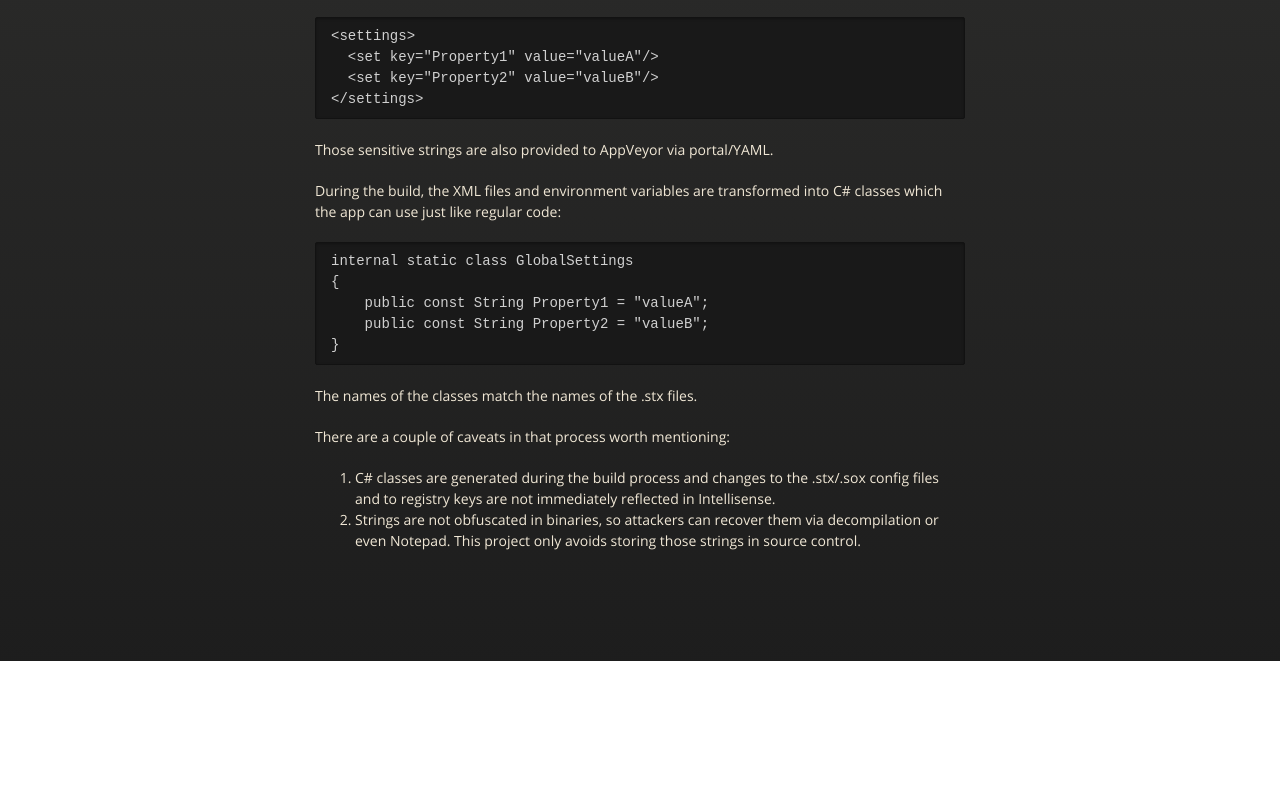
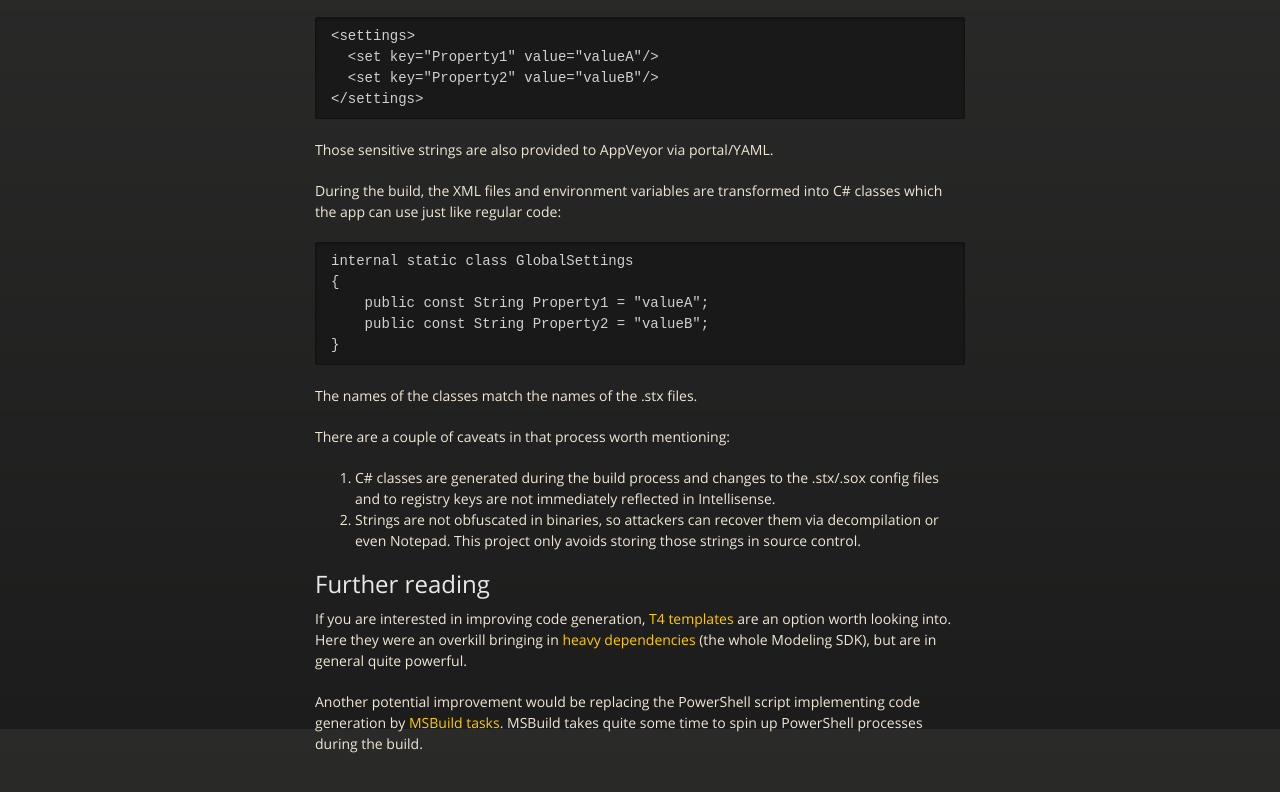
Before and after one commit to mmaitre314/SecureStringCodeGen, a plain HTML site: page index.html in a window 1280 px wide. Shown: the part 2471-3263 px from the top of the page. Before the commit the page ends 3132 px from the top, so only its background shows below. Drawn offline with nearby package versions, Linux system fonts and the light colour scheme.

Commit message:
Create gh-pages branch via GitHub

```diff
--- a/index.html
+++ b/index.html
@@ -131,6 +131,13 @@
 <li>C# classes are generated during the build process and changes to the .stx/.sox config files and to registry keys are not immediately reflected in Intellisense.</li>
 <li>Strings are not obfuscated in binaries, so attackers can recover them via decompilation or even Notepad. This project only avoids storing those strings in source control.</li>
 </ol>
+
+<h2>
+<a id="further-reading" class="anchor" href="#further-reading" aria-hidden="true"><span class="octicon octicon-link"></span></a>Further reading</h2>
+
+<p>If you are interested in improving code generation, <a href="http://www.hanselman.com/blog/T4TextTemplateTransformationToolkitCodeGenerationBestKeptVisualStudioSecret.aspx">T4 templates</a> are an option worth looking into. Here they were an overkill bringing in <a href="http://msdn.microsoft.com/en-us/library/ee847423.aspx">heavy dependencies</a> (the whole Modeling SDK), but are in general quite powerful.</p>
+
+<p>Another potential improvement would be replacing the PowerShell script implementing code generation by <a href="http://www.codeproject.com/Articles/42853/Strongly-typed-AppSettings-with-MSBuild">MSBuild tasks</a>. MSBuild takes quite some time to spin up PowerShell processes during the build.</p>
       </section>
 
     </div>
```
Also changed, not shown: params.json (+1 -1 lines).
